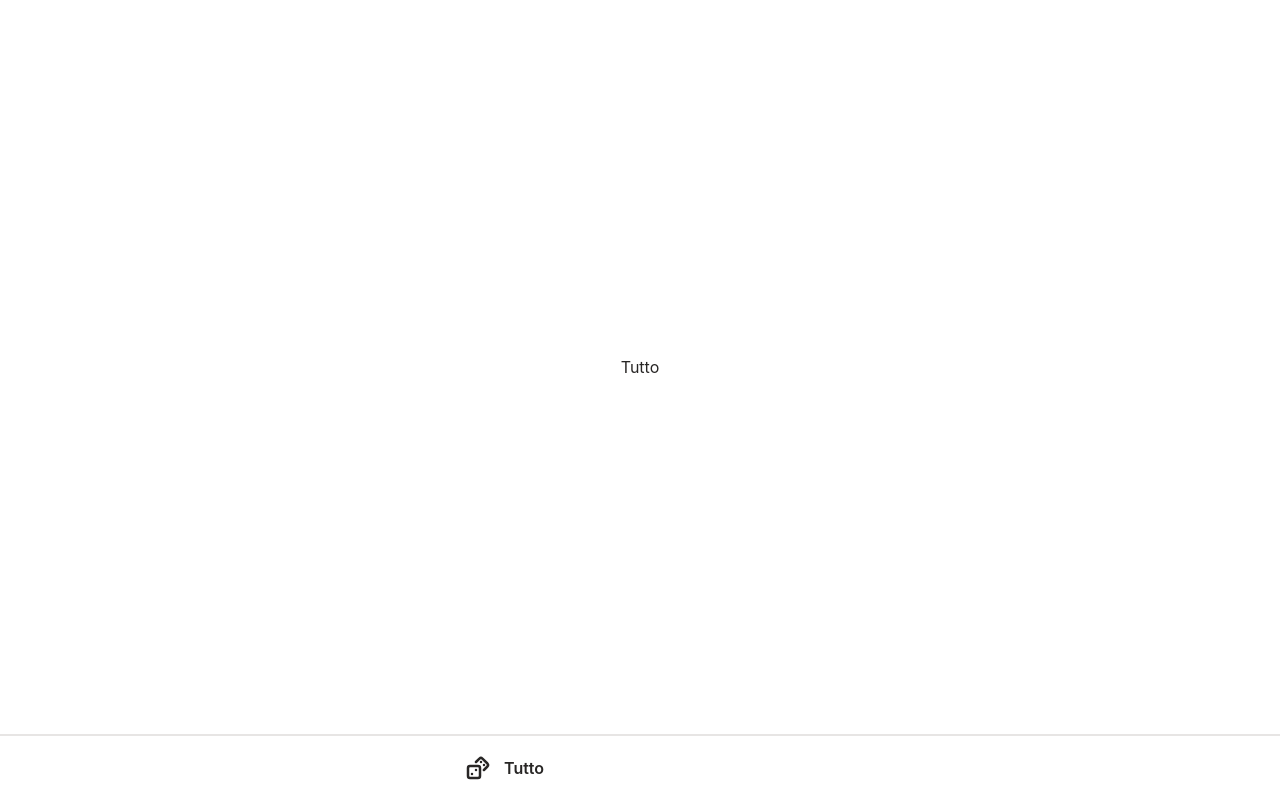
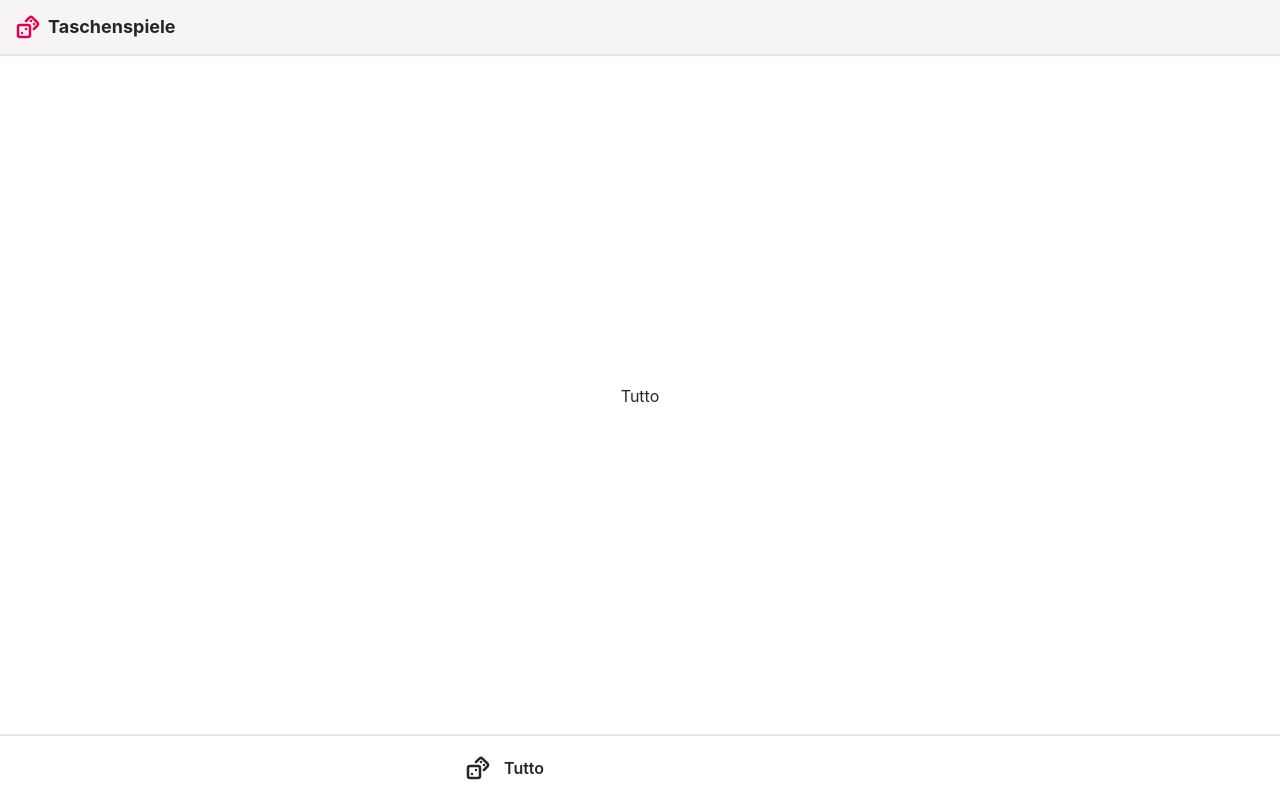
Before and after one commit to nilsbenz/pocket-games, a React (Vite) app: page / in a window 1280 px wide. Built offline with nearby package versions, Linux system fonts and the light colour scheme.

Commit message:
chore: fix the build

```diff
--- a/package.json
+++ b/package.json
@@ -56,8 +56,5 @@
     "vitest": "^3.2.4",
     "web-vitals": "^5.0.3",
     "workbox-window": "^7.3.0"
-  },
-  "overrides": {
-    "@tanstack/react-router": "^1.121.2"
   }
 }
--- /dev/null
+++ b/src/components/header.tsx
@@ -0,0 +1,13 @@
+import { DicesIcon } from "lucide-react";
+
+export default function Header() {
+  return (
+    <>
+      <header className="bg-secondary/70 text-secondary-foreground fixed top-0 z-40 flex h-14 w-full items-center gap-2 border-b-2 px-4 backdrop-blur-md">
+        <DicesIcon strokeWidth={2.5} className="text-primary" />
+        <h1 className="text-lg font-bold">Taschenspiele</h1>
+      </header>
+      <div className="mb-0.5 h-14" />
+    </>
+  );
+}
--- a/src/components/layout.tsx
+++ b/src/components/layout.tsx
@@ -1,8 +1,10 @@
 import Footer from "./footer";
+import Header from "./header";
 
 export default function Layout({ children }: { children?: React.ReactNode }) {
   return (
     <div className="flex grow flex-col">
+      <Header />
       {children}
       <Footer />
     </div>
```
Also changed, not shown: src/components/footer.tsx (+1 -27 lines).
